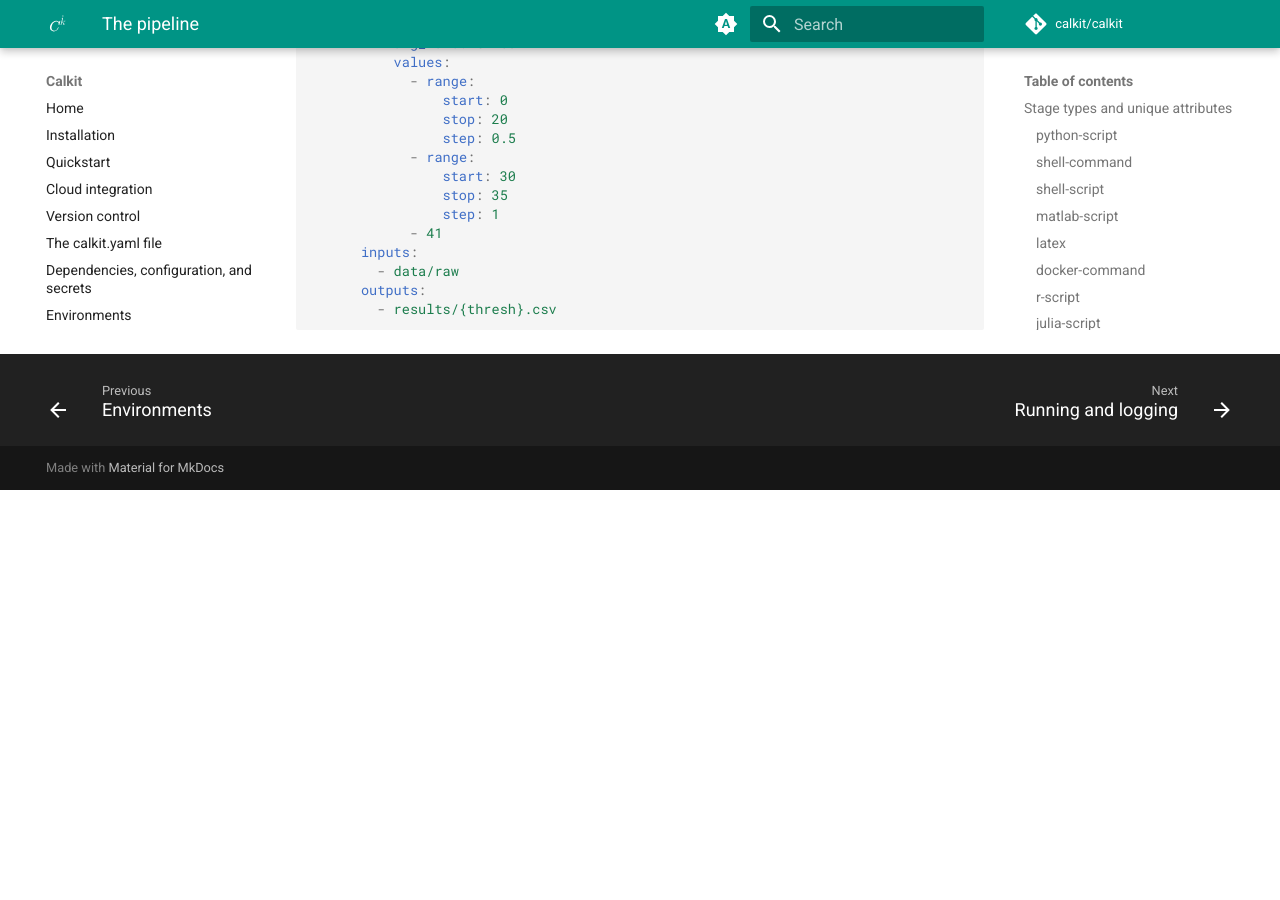
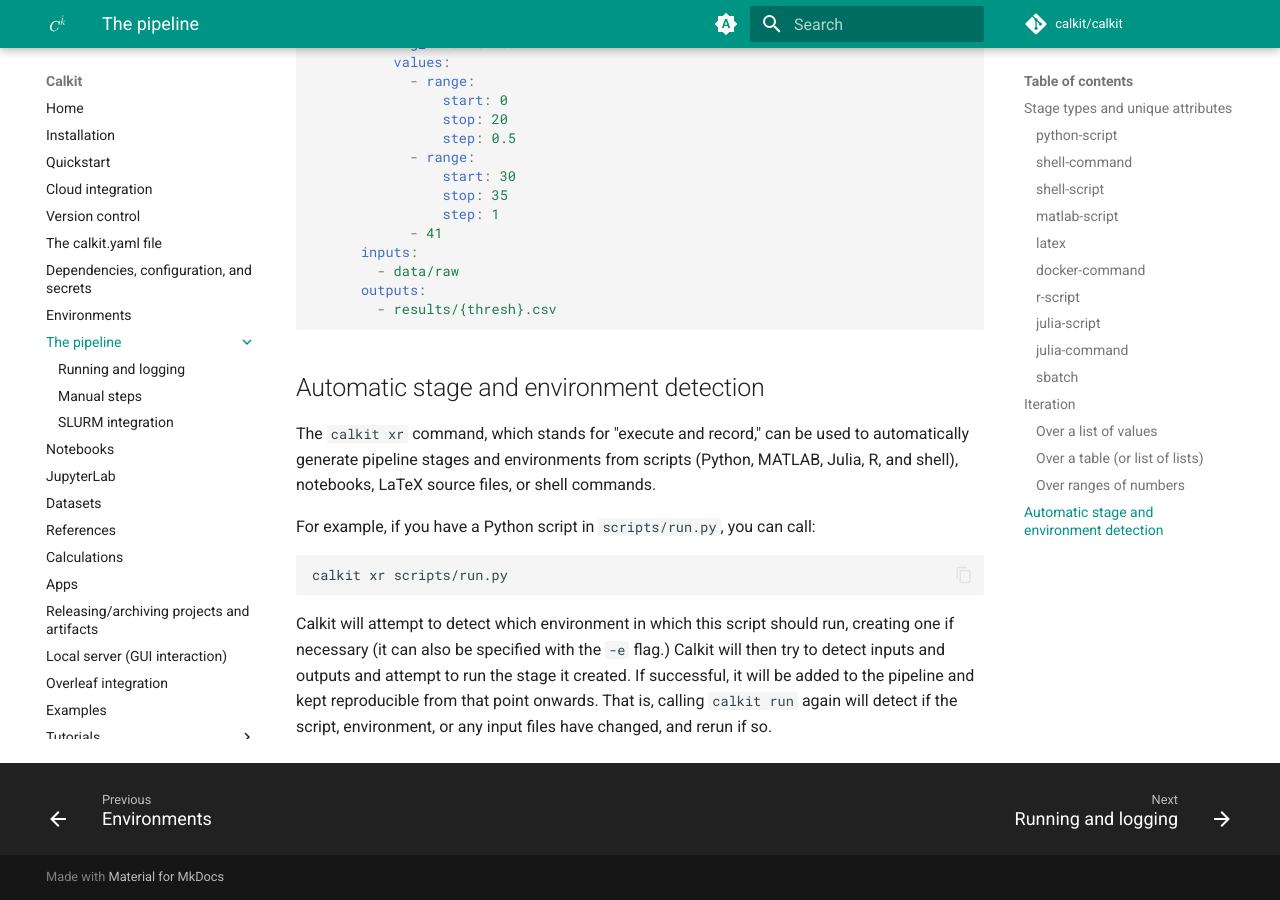
Before and after one commit to calkit/calkit, an MkDocs documentation site: the page built from docs/pipeline/index.md, in a window 1280 px wide and 900 px high, scrolled down 3952 px. Built offline with MkDocs 1.6.1 and Material for MkDocs 9.7.7, drawn with Linux system fonts in a browser that asks for light colours; comment, search, counter and statistics services are not loaded; before the commit the page ends 4442 px from its top, so only the background shows below that; some of the changed text lies outside the part shown.

Commit message:
Add to pipeline docs

````diff
--- a/docs/pipeline/index.md
+++ b/docs/pipeline/index.md
@@ -12,7 +12,8 @@
 each of which has a specific type or "kind."
 Each stage must specify the environment in which it runs to ensure it's
 reproducible.
-Calkit will automatically generate a "lock file" at the start of running
+Calkit will automatically generate an "environment lock file"
+at the start of a run
 and can therefore automatically detect if an environment has changed,
 and the affected stages need to be rerun.
 Stages can also define `inputs` and `outputs`,
@@ -196,3 +197,26 @@
       outputs:
         - results/{thresh}.csv
 ```
+
+## Automatic stage and environment detection
+
+The `calkit xr` command, which stands for "execute and record,"
+can be used to automatically generate pipeline stages and environments from
+scripts (Python, MATLAB, Julia, R, and shell),
+notebooks, LaTeX source files, or shell commands.
+
+For example, if you have a Python script in `scripts/run.py`, you can
+call:
+
+```sh
+calkit xr scripts/run.py
+```
+
+Calkit will attempt to detect which environment in which this script should run,
+creating one if necessary (it can also be specified with the `-e` flag.)
+Calkit will then try to detect inputs and outputs
+and attempt to run the stage it created.
+If successful, it will be added to the pipeline and kept reproducible from
+that point onwards.
+That is, calling `calkit run` again will detect if the script, environment,
+or any input files have changed, and rerun if so.
````
